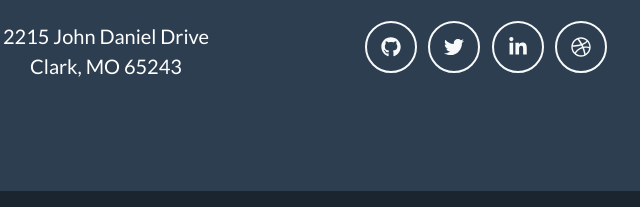
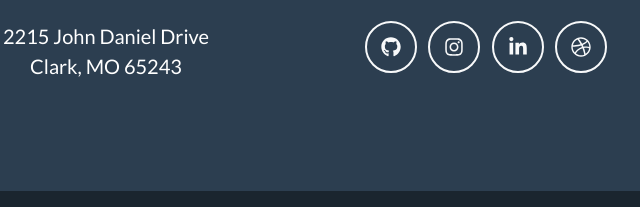
Before and after one commit to Simchanmin/Portpolio, a website: page startbootstrap-freelancer-gh-pages/index.html in a window 1280 px wide. Shown: the part 3339-3546 px from the top of the page, 154-794 px from the left. Drawn offline with nearby package versions, Linux system fonts and the light colour scheme.

Commit message:
인스타 링크 업로드드

```diff
--- a/startbootstrap-freelancer-gh-pages/index.html
+++ b/startbootstrap-freelancer-gh-pages/index.html
@@ -324,7 +324,7 @@
                     <h4 class="text-uppercase mb-4">Around the Web</h4>
                     <a class="btn btn-outline-light btn-social mx-1" href="https://github.com/Simchanmin"><i
                             class="fab fa-fw fa-github"></i></a>
-                    <a class="btn btn-outline-light btn-social mx-1" href="#!"><i class="fab fa-fw fa-twitter"></i></a>
+                    <a class="btn btn-outline-light btn-social mx-1" href="https://www.instagram.com/cksking_03/"><i class="fab fa-fw fa-instagram"></i></a>
                     <a class="btn btn-outline-light btn-social mx-1" href="#!"><i
                             class="fab fa-fw fa-linkedin-in"></i></a>
                     <a class="btn btn-outline-light btn-social mx-1" href="#!"><i class="fab fa-fw fa-dribbble"></i></a>
```
